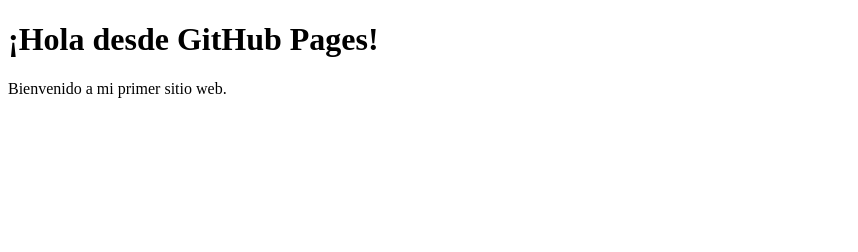
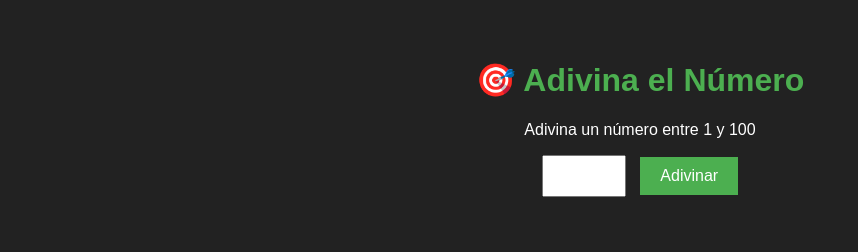
Before and after one commit to Lanty12/lanty12.github.io, a plain HTML site: page index.html in a window 1280 px wide. Shown: the whole page, without its empty margins (0-858 px from the left). Drawn offline with Linux system fonts and the light colour scheme.

Commit message:
Update index.html

```diff
--- a/index.html
+++ b/index.html
@@ -1,10 +1,72 @@
 <!DOCTYPE html>
-<html>
-  <head>
-    <title>Mi Página Web</title>
-  </head>
-  <body>
-    <h1>¡Hola desde GitHub Pages!</h1>
-    <p>Bienvenido a mi primer sitio web.</p>
-  </body>
+<html lang="es">
+<head>
+  <meta charset="UTF-8" />
+  <meta name="viewport" content="width=device-width, initial-scale=1.0"/>
+  <title>Adivina el Número</title>
+  <style>
+    body {
+      font-family: Arial, sans-serif;
+      background: #222;
+      color: #fff;
+      text-align: center;
+      padding: 2rem;
+    }
+    h1 {
+      color: #4caf50;
+    }
+    input[type="number"] {
+      padding: 10px;
+      font-size: 1rem;
+      width: 60px;
+    }
+    button {
+      padding: 10px 20px;
+      font-size: 1rem;
+      margin-left: 10px;
+      background-color: #4caf50;
+      color: white;
+      border: none;
+      cursor: pointer;
+    }
+    .result {
+      margin-top: 20px;
+      font-size: 1.2rem;
+    }
+  </style>
+</head>
+<body>
+  <h1>🎯 Adivina el Número</h1>
+  <p>Adivina un número entre 1 y 100</p>
+
+  <input type="number" id="guess" min="1" max="100" />
+  <button onclick="checkGuess()">Adivinar</button>
+
+  <div class="result" id="resultText"></div>
+
+  <script>
+    const numberToGuess = Math.floor(Math.random() * 100) + 1;
+    let attempts = 0;
+
+    function checkGuess() {
+      const guess = parseInt(document.getElementById('guess').value);
+      const resultText = document.getElementById('resultText');
+      attempts++;
+
+      if (guess === numberToGuess) {
+        resultText.textContent = `🎉 ¡Correcto! Adivinaste el número ${numberToGuess} en ${attempts} intentos.`;
+        resultText.style.color = 'lime';
+      } else if (guess < numberToGuess) {
+        resultText.textContent = '📉 Muy bajo. Intenta un número más alto.';
+        resultText.style.color = 'orange';
+      } else if (guess > numberToGuess) {
+        resultText.textContent = '📈 Muy alto. Intenta un número más bajo.';
+        resultText.style.color = 'orange';
+      } else {
+        resultText.textContent = '❌ Ingresa un número válido.';
+        resultText.style.color = 'red';
+      }
+    }
+  </script>
+</body>
 </html>
```
